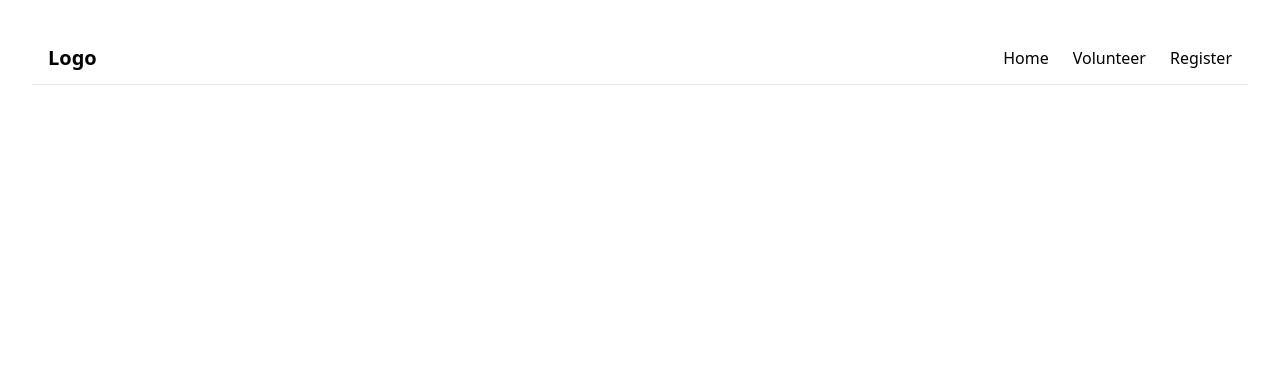
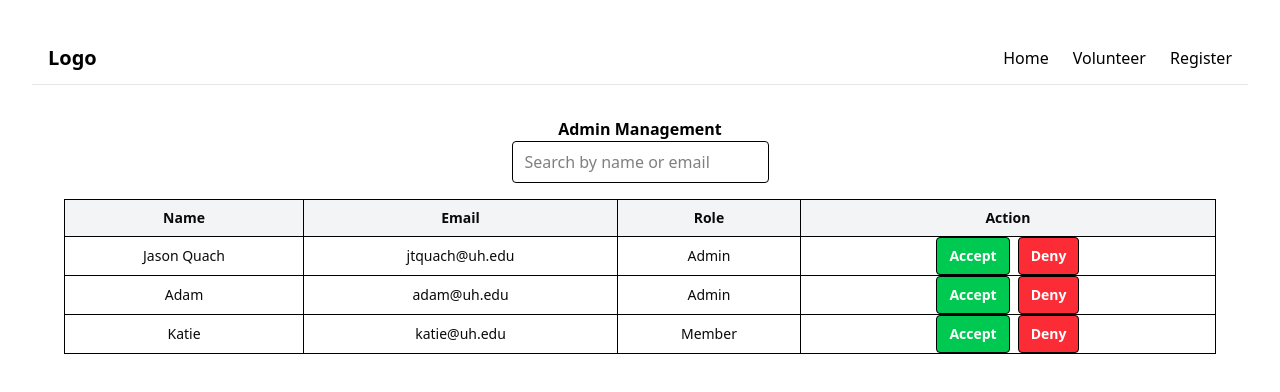
Before and after one commit to adamgj3030/volunteer-app, a React (Vite) app in the folder frontend/: page /admin/manage in a window 1280 px wide. Shown: the top 392 px of the page. Built offline with nearby package versions, Linux system fonts and the light colour scheme.

Commit message:
admin-manager

```diff
--- a/frontend/src/App.tsx
+++ b/frontend/src/App.tsx
@@ -1,5 +1,6 @@
 import {BrowserRouter as Router, Routes, Route} from 'react-router-dom';
 import Navbar from './components/Navbar.tsx'
+import AdminManage from './pages/AdminManage.tsx';
 import { useState } from 'react'
 
 
@@ -16,8 +17,9 @@ function App() {
       <main className = "p-4">
         <Routes>
           <Route path="/"></Route>
-          {/* <Route path="/volunteer"></Route> */}
-          {/* <Route path="/register"></Route> */}
+          <Route path="/volunteer"></Route>
+          <Route path="/register"></Route>
+          <Route path="/admin/manage" element={<AdminManage/>}></Route>
         </Routes>
       </main>
     </Router>
--- /dev/null
+++ b/frontend/src/pages/AdminManage.tsx
@@ -0,0 +1,77 @@
+import {useState} from 'react';
+
+export default function AdminManage() {
+
+    const manageData = [{
+        user_id: 0,
+        name: "Jason Quach",
+        email: "jtquach@uh.edu",
+        role: "Admin",
+    }, {
+        user_id: 1,
+        name: "Adam",
+        email: "adam@uh.edu",
+        role: "Admin"
+    }, {
+        user_id: 2,
+        name: "Katie",
+        email: "katie@uh.edu",
+        role: "Member",
+    }]
+
+    const [searchQuery, setSearchQuery] = useState("");
+
+    const filteredData = manageData.filter((user) => user.email.toLowerCase().includes(searchQuery.toLowerCase())
+                        || user.name.toLowerCase().includes(searchQuery.toLowerCase()));
+
+    return (
+        <div className="p-4">
+            <h1 className="text-black font-bold">Admin Management</h1>
+
+            <input
+                type="text"
+                placeholder="Search by name or email"
+                className="border border-black px-3 py-2 rounded mb-4 text-black"
+                value={searchQuery}
+                onChange={(search) => setSearchQuery(search.target.value)}/>
+
+            <table className="min-w-full border border-black text-left text-sm">
+                <thead className="bg-gray-100 font-bold">
+                    <tr className="">
+                        <th className="px-4 py-2 border border-black text-center">Name</th>
+                        <th className="px-4 py-2 border border-black text-center">Email</th>
+                        <th className="px-4 py-2 border border-black text-center">Role </th>
+                        <th className="pix-4 py-2 border border-black text-center">Action</th>
+                    </tr>
+                </thead>
+
+                <tbody>
+
+                    {filteredData.map((user) => (
+                        <tr key={user.user_id}>
+                            <td className="text-center border border-black">{user.name}</td>
+                            <td className="text-center border border-black">{user.email}</td>
+                            <td className="text-center border border-black">{user.role}</td>
+                            <td className="text-center border border-black">
+                                <div className="flex justify-center gap-2">
+                                    <button
+                                        className="bg-green-500 hover:bg-green-600 text-white font-semibold py-2 px-3 rounded border border-black"
+                                        onClick={() => alert(`Accept clicked for ${user.name}`)}>
+                                        Accept
+                                    </button>
+                                    <button
+                                        className="bg-red-500 hover:bg-red-600 text-white font-semibold py-2 px-3 rounded border border-black"
+                                        onClick={() => alert(`Deny clicked for ${user.name}`)}>
+                                        Deny
+                                    </button>
+                                </div>
+                            </td>
+                        </tr>
+                    ))}
+
+
+                </tbody>
+            </table>
+        </div>
+    )
+}
```
